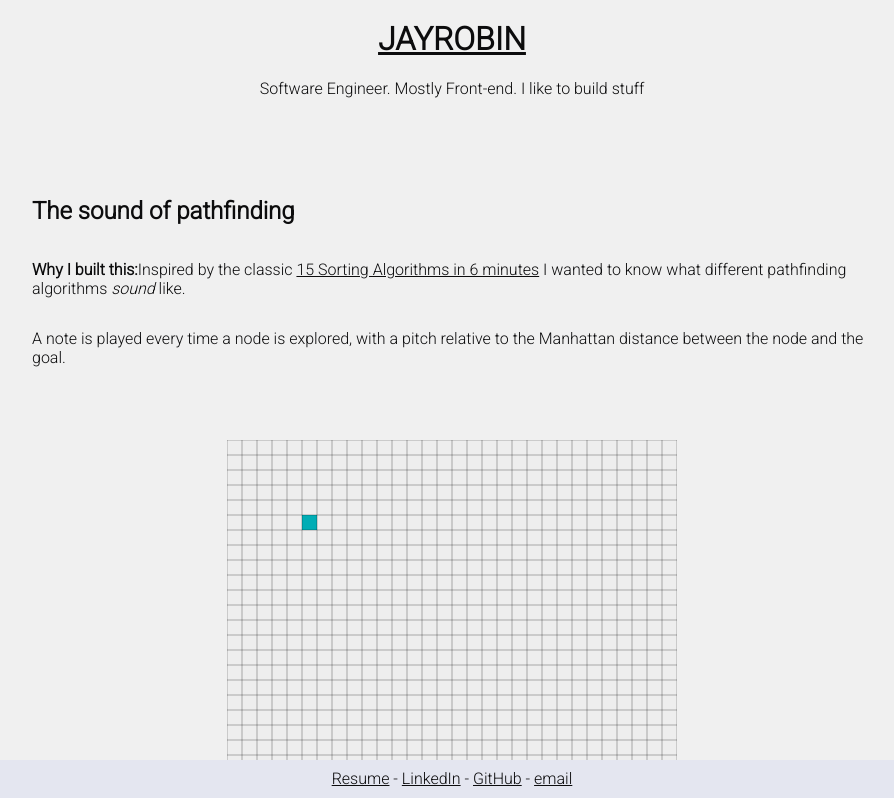
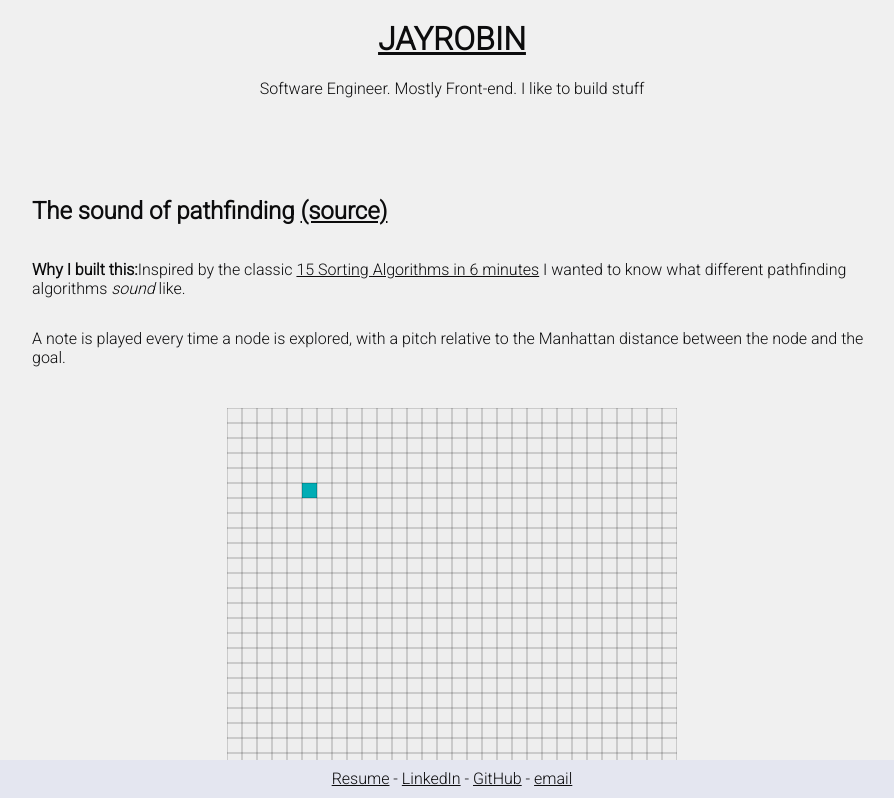
Before and after one commit to jayrobin/pathfinding_tones, a React (Create React App) app: page / in a window 1280 px wide. Shown: the top 798 px of the page, without its empty margins (188-1082 px from the left). Built offline with nearby package versions, Linux system fonts and the light colour scheme.

Commit message:
Add GitHub link

```diff
--- a/src/components/app.tsx
+++ b/src/components/app.tsx
@@ -74,14 +74,13 @@ const App = () => {
 
   return (
     <div style={styles.container}>
-      <h2>The sound of pathfinding</h2>
+      <h2>The sound of pathfinding <a href="https://github.com/jayrobin/pathfinding_tones" target="_blank" rel="noopener noreferrer nofollow">(source)</a></h2>
       <p>
         <strong>Why I built this:</strong>
         Inspired by the classic <a href="https://www.youtube.com/watch?v=kPRA0W1kECg" target="_blank" rel="noopener noreferrer nofollow">15 Sorting Algorithms in 6 minutes</a> I
         wanted to know what different pathfinding algorithms <em>sound</em> like.
       </p>
       <p>A note is played every time a node is explored, with a pitch relative to the Manhattan distance between the node and the goal.</p>
-      <p></p>
       <div style={styles.canvasContainer}>
         <UI
           grid={grid}
```
